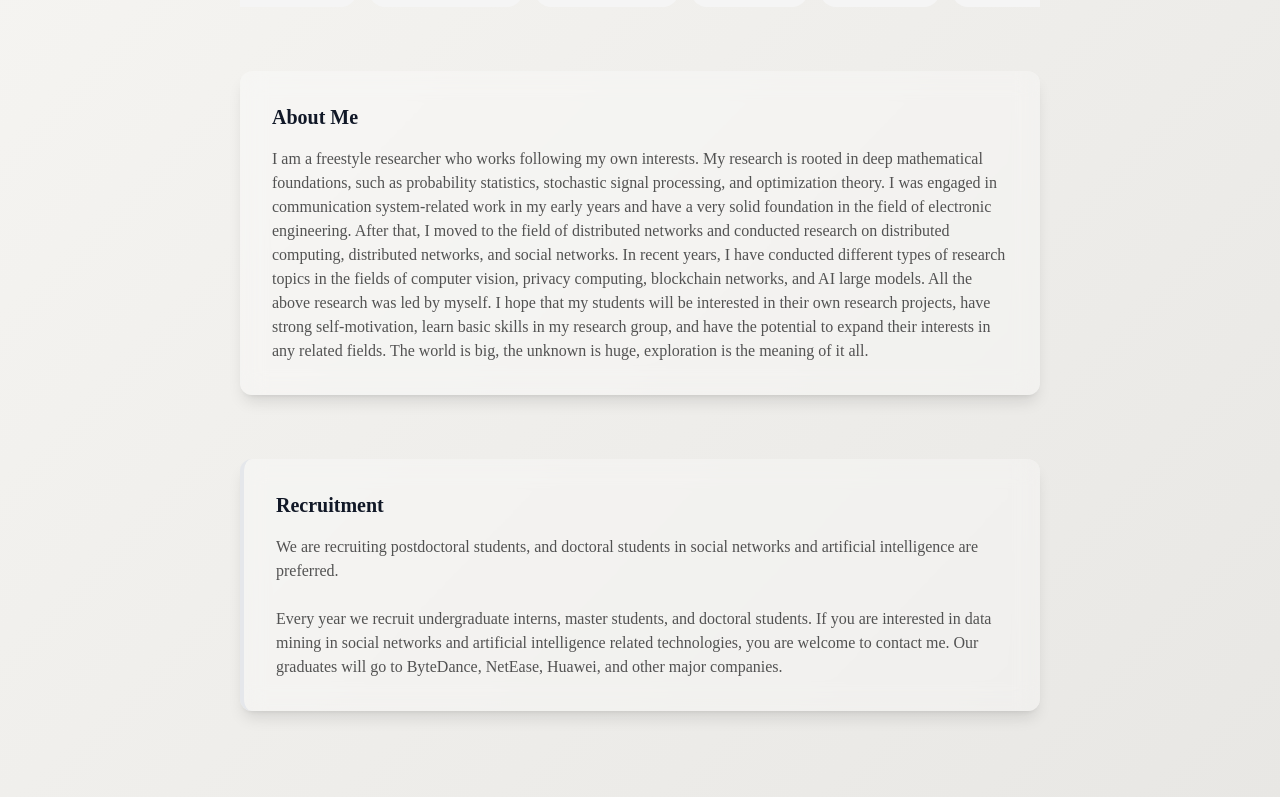
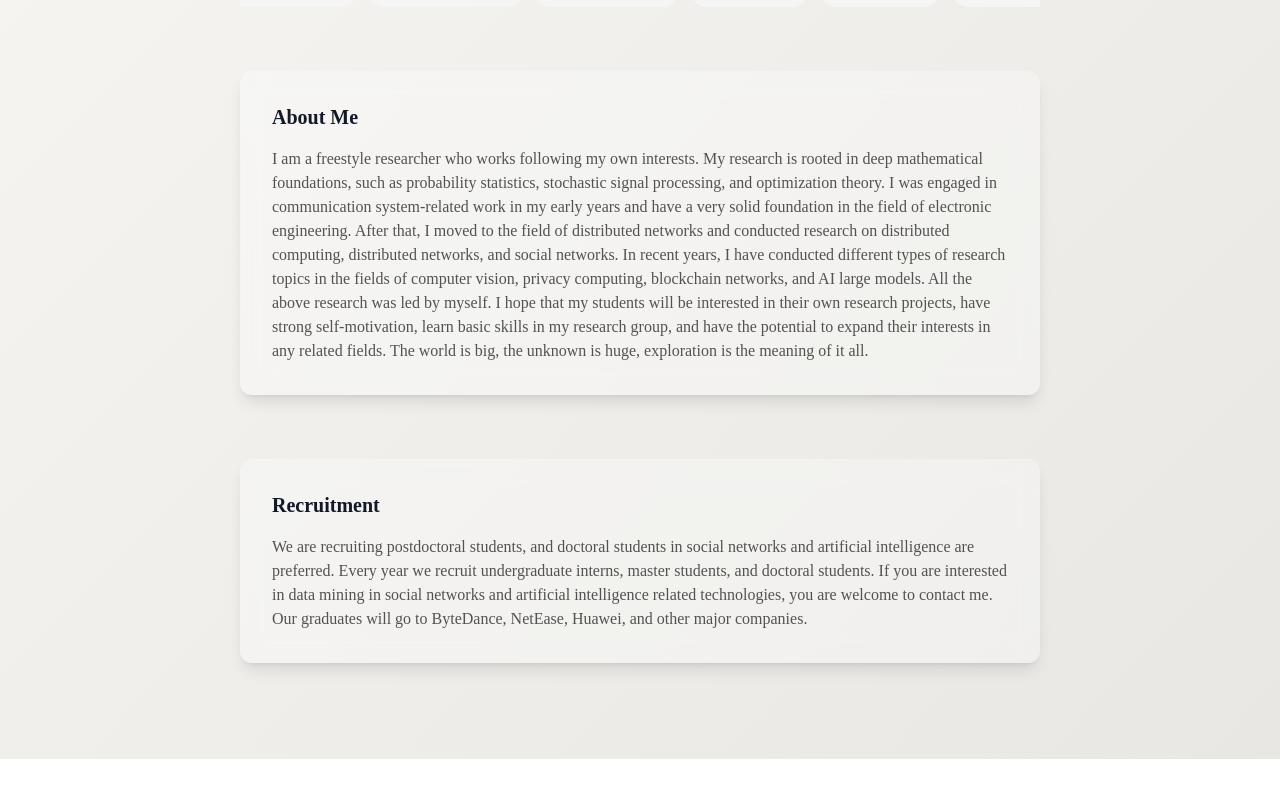
Before and after one commit to Frandy777/Eesissi-Blog, a Next.js app: page /en in a window 1280 px wide. Shown: the part 530-1327 px from the top of the page. After the commit the page ends 1289 px from the top, so only its background shows below. Built offline with nearby package versions, Linux system fonts and the light colour scheme; a web font is replaced by a local one.

Commit message:
删除了recruitment的多余样式，修复了显示问题

```diff
--- a/app/[lang]/page.tsx
+++ b/app/[lang]/page.tsx
@@ -96,9 +96,9 @@ export default async function Home({ params }: { params: Promise<{ lang: string
 
           {/* 招聘信息 */}
           <div className="w-full">
-            <div className="backdrop-blur-md bg-white bg-opacity-30 dark:bg-neutral-800 dark:bg-opacity-30 rounded-xl shadow-lg p-6 md:p-8 border-l-4 border-primary">
+            <div className="backdrop-blur-md bg-white bg-opacity-30 dark:bg-neutral-800 dark:bg-opacity-30 rounded-xl shadow-lg p-6 md:p-8">
               <h2 className="text-lg md:text-xl font-bold mb-4">{translations.recruitment}</h2>
-              <p className="text-neutral-600 dark:text-neutral-400 leading-relaxed text-sm md:text-base whitespace-pre-line">
+              <p className="text-neutral-600 dark:text-neutral-400 leading-relaxed text-sm md:text-base">
                 {translations.recruitmentText}
               </p>
             </div>
```
